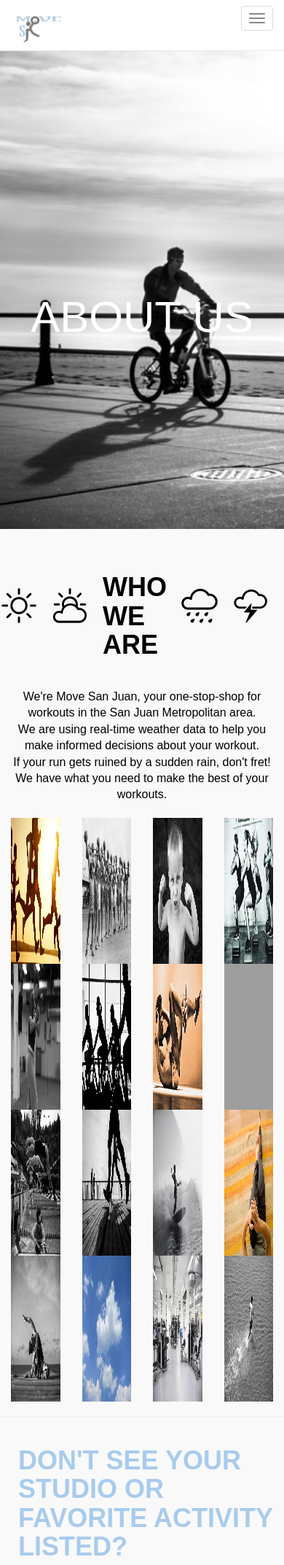
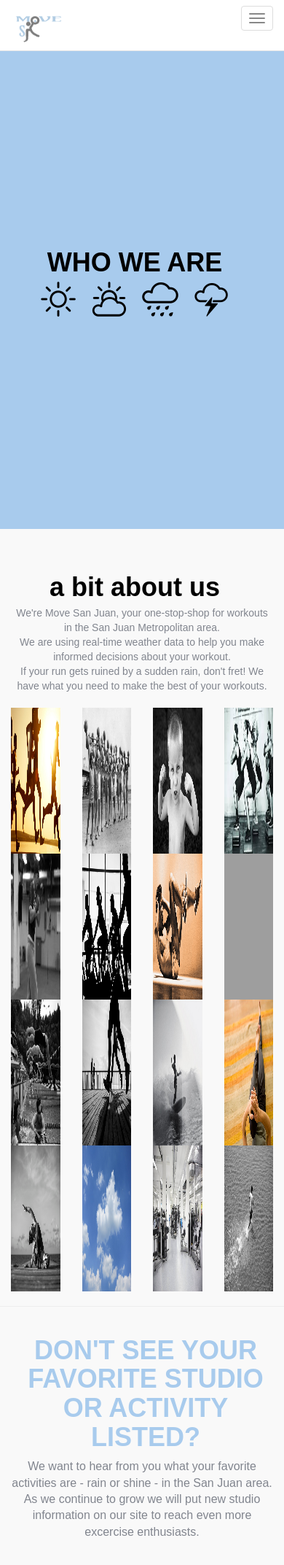
Before and after one commit to katmbarker/move-pr, a PHP site: page /aboutpage.html in a window 390 px wide. Shown: the top 2145 px of the page at 73% size. Run offline with PHP 8.4, Linux system fonts and the light colour scheme; some libraries are stand-ins or nearby versions; grey boxes are pictures that could not be loaded.

```diff
--- a/aboutpage.css
+++ b/aboutpage.css
@@ -3,7 +3,7 @@
 
 .contact-hero {
   height: 80vh;
-  background-image: url("images/biking.jpg");
+  background-color:#A8CBED;
   background-size: cover;
   background-repeat:no-repeat;
   color: white;
@@ -35,12 +35,13 @@ h1.contact-hero-about {
   margin-bottom: 0px;
   color:black;
   margin-right: 20px;
+  padding-bottom: 5px;
 }
 
 .logo-studios {
   height: 50px;
   width: 50px;
-  margin-bottom: 50px;
+  margin-bottom: 20px;
   margin-right: 20px;
 }
 
@@ -68,13 +69,15 @@ h1.about-content {
 }
 
 p.about-content {
-  color:black;
+  color:#81858E;
+  padding-bottom: 10px;
 }
 
 h1.contactform-section {
   color:#A8CBED;
   font-weight: bold;
   padding-left: 10px;
+  text-align: center;
 }
 
 p.contact-section-title {
--- a/aboutpage.html
+++ b/aboutpage.html
@@ -13,7 +13,7 @@
         <!-- Latest compiled and minified JavaScript -->
         <script src="https://maxcdn.bootstrapcdn.com/bootstrap/3.3.7/js/bootstrap.min.js" integrity="sha384-Tc5IQib027qvyjSMfHjOMaLkfuWVxZxUPnCJA7l2mCWNIpG9mGCD8wGNIcPD7Txa" crossorigin="anonymous"></script>
 
-        <link href="//maxcdn.bootstrapcdn.com/font-awesome/4.2.0/css/font-awesome.min.css" rel="stylesheet" media="all">
+        <link href="https://maxcdn.bootstrapcdn.com/font-awesome/4.2.0/css/font-awesome.min.css" rel="stylesheet" media="all">
         <link rel="stylesheet" href="./font-awesome/css/font-awesome.min.css">
         <link rel="stylesheet" href="katwebsite.css">
         <link rel="stylesheet" href="aboutpage.css">
@@ -49,24 +49,30 @@
         <div class="contact-hero container-fluid">
             <div class="row">
                 <div class="hero-slider banner text-center container">
-                    <br/>
-                    <h1 class="contact-hero-title">ABOUT US</h1>
+                    <h1 class="contact-hero-about text-centered">WHO WE ARE</h1>
+                    <span class="what-moves-us">
+                        <img class="logo-studios" src="images/sun.png" />
+                        <img class="logo-studios" src="images/cloudy.png" />
+                        <img class="logo-studios" src="images/rain.png" />
+                        <img class="logo-studios" src="images/thunder.png" />
+                    </span>
+                    <!-- <h1 class="contact-hero-title">ABOUT US</h1> -->
                 </div>
             </div>
         </div>
         <div class="container what-moves-us">
             <div>
-            <span class="what-moves-us">
-                <img class="logo-studios" src="images/sun.png" />
-                <img class="logo-studios" src="images/cloudy.png" />
-                <h1 class="contact-hero-about text-centered">WHO WE ARE</h1>
-                <img class="logo-studios" src="images/rain.png" />
-                <img class="logo-studios" src="images/thunder.png" />
-            </span>
+                <h1 class="contact-hero-about text-centered">a bit about us</h1>
+               <!--  <span class="what-moves-us">
+                    <img class="logo-studios" src="images/sun.png" />
+                    <img class="logo-studios" src="images/cloudy.png" />
+                    <img class="logo-studios" src="images/rain.png" />
+                    <img class="logo-studios" src="images/thunder.png" />
+                </span> -->
             </div>
             <div>
-                <p class="lead about-content">
-                    We're Move San Juan, your one-stop-shop for workouts in the San Juan Metropolitan area. <br/> We are using real-time weather data to help you make informed decisions about your workout.<br/> If your run gets ruined by a sudden rain, don't fret! <br/> We have what you need to make the best of your workouts.</p>
+                <p class="about-content">
+                    We're Move San Juan, your one-stop-shop for workouts in the San Juan Metropolitan area. <br/>We are using real-time weather data to help you make informed decisions about your workout.<br/> If your run gets ruined by a sudden rain, don't fret! We have what you need to make the best of your workouts.</p>
             </div>
         </div>
         <div class="container-fluid gallery">
@@ -125,9 +131,9 @@
         <div class="container contact-form-title">
             <div class="row">
                 <div class="col-xs-12">
-                    <h1 class="contactform-section text-uppercase text-centered">Don't see your studio or favorite activity listed?</h1>
+                    <h1 class="contactform-section text-uppercase text-centered">Don't see your favorite studio or activity listed?</h1>
                     <p class="lead about-content text-centered">
-                        We're a community of exercise enthusiasts and we want you to join us. We are stronger together. If you have knowledge about studios that aren't yet in our database, we want to hear from you! As we continue to grow we will put new studio information on our site to reach even more excercise enthusiasts. We want to help visitors and residents alike.</p>
+                        We want to hear from you what your favorite activities are - rain or shine - in the San Juan area. As we continue to grow we will put new studio information on our site to reach even more excercise enthusiasts.</p>
                     <p class="lead text-uppercase contact-section-title text-centered">Fill out the form below to get added to our site!</p>
                 </div>
             </div>
@@ -135,8 +141,7 @@
         <div class="contact-form-background container">
             <div class="contact-content-form container" id="form">
                 <h1 class="contactform-section-title">START HERE:</h1>
-                <form class="contact-form" method="POST">
-                <form>
+                <form class="contact-form submit">
                     <div>
                         <div class="field">
                         First name
@@ -153,7 +158,7 @@
                         <div class="field">
                         Email
                         </div>
-                        <input type="email" name="email" value class="textfield" id="email">
+                        <input type="email" name="email" value class="textfield" required id="email">
                     </div>
                     <div>
                         <div class="field">
@@ -175,7 +180,7 @@
                     <div class="field">
                         <button type="submit" class="contact-content-form-cta button button-blue submit" id="submit">SUBMIT</button>
                     </div>
-                    <div class="success" hidden id="msg">
+                    <div class="success hidden" id="msg">
                         <h2>Success! Thanks for submitting the form!</h2>
                     </div>
                 </form>
@@ -189,5 +194,10 @@
                 <div class="copyright">Copyright 2017</div>
             </div>
         </footer>     -->
+        <!-- scripts here    -->
+        <script src="https://ajax.googleapis.com/ajax/libs/jquery/3.1.1/jquery.min.js"></script>
+<!-- Latest compiled and minified JavaScript -->
+        <script src="https://maxcdn.bootstrapcdn.com/bootstrap/3.3.7/js/bootstrap.min.js" integrity="sha384-Tc5IQib027qvyjSMfHjOMaLkfuWVxZxUPnCJA7l2mCWNIpG9mGCD8wGNIcPD7Txa" crossorigin="anonymous"></script>
+        <script src="katwebsite.js"></script>
     </body>
 </html>
--- a/rainstudiospage.html
+++ b/rainstudiospage.html
@@ -63,10 +63,10 @@
         <section class="studios-rain" id="rainstudios">
             <div class="rain-intro">
                 <h2 class="text-uppercase studios-intro">Thought you had an excuse to stay in bed?</h2>
-                <h3 class="text-uppercase studios-intro">Not so fast!</h3>
+                <h3 class="text-uppercase studios-intro">Not so fast! Check out a variety of studios in your area below.</h3>
                 <img class="logo-studios" src="images/rain.png" />
                 <img class="logo-studios" src="images/thunder.png" />
-                <p class="lead">Check out a variety of studios in your area below.</p>
+<!--                 <p class="lead">Check out a variety of studios in your area below.</p> -->
                 <hr/>
             </div>
             <div class="container rain-studios">
```
Also changed, not shown: homepage.css (+9 -9 lines), homepagev2.html (+29 -6 lines), katwebsite.css (+31 -0 lines), katwebsite.js (+30 -53 lines), shinestudiospage.html (+5 -5 lines), images/Screenshot.jpg (added), images/spinner.gif (added), running.jpg (deleted).
